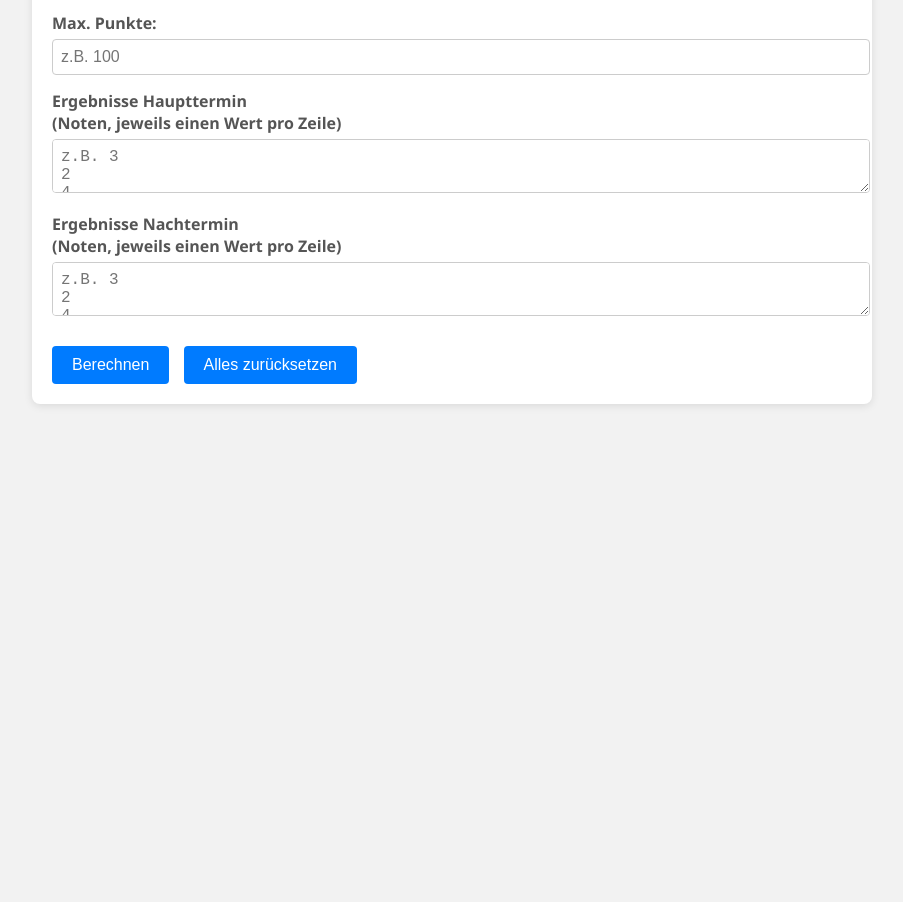
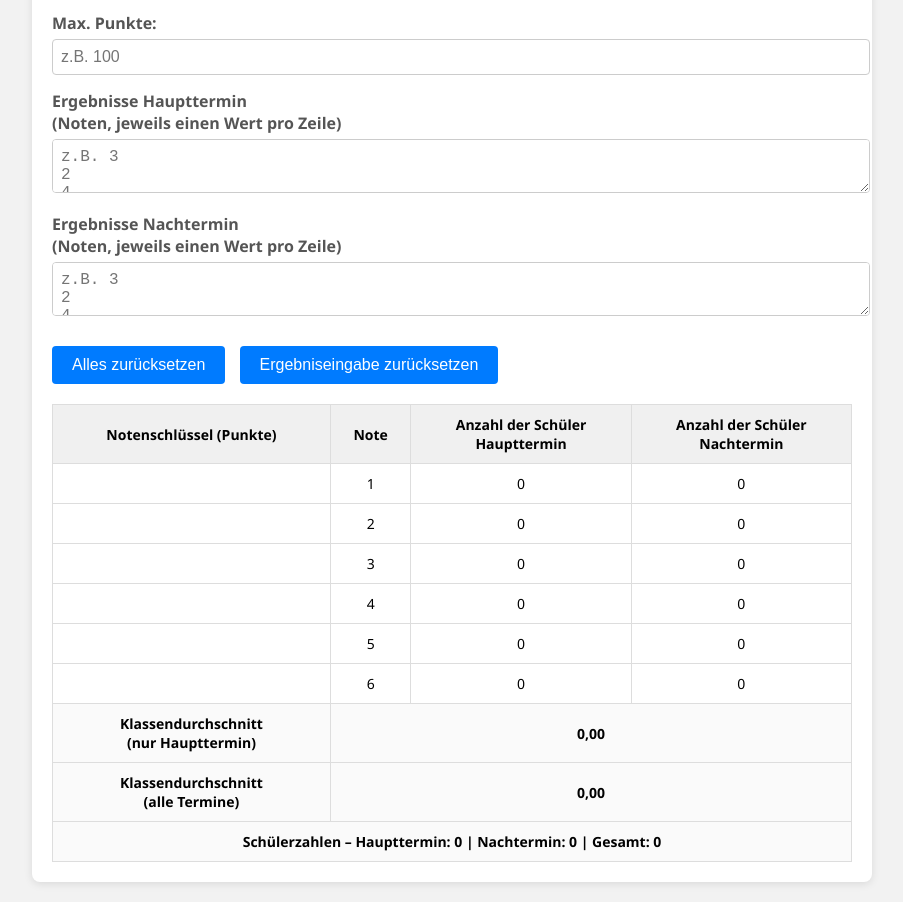
Before and after one commit to jonzim-cmd/mantelbogen_tabelle, a plain HTML site: page index.html in a window 1280 px wide. Shown: the part 149-1051 px from the top of the page, without its empty margins (188-1091 px from the left). Before the commit the page ends 800 px from the top, so only its background shows below. Drawn offline with nearby package versions, Linux system fonts and the light colour scheme.

Commit message:
Update index.html

```diff
--- a/index.html
+++ b/index.html
@@ -115,12 +115,12 @@
       <textarea id="nachtermin" placeholder="z.B. 3&#10;2&#10;4&#10;..."></textarea>
     </div>
 
-    <!-- Buttons zur Berechnung und zum Zurücksetzen -->
-    <button onclick="calculateGrades()">Berechnen</button>
+    <!-- Buttons: Gesamteingabe zurücksetzen und nur Noteneingabe zurücksetzen -->
     <button onclick="resetAll()">Alles zurücksetzen</button>
+    <button onclick="resetGrades()">Ergebniseingabe zurücksetzen</button>
 
-    <!-- Ergebnis-Tabelle -->
-    <table id="resultTable" style="display:none;">
+    <!-- Ergebnis-Tabelle (immer sichtbar) -->
+    <table id="resultTable">
       <thead>
         <tr>
           <th>Notenschlüssel (Punkte)</th>
@@ -174,10 +174,14 @@
           <td colspan="1">Klassendurchschnitt<br>(alle Termine)</td>
           <td colspan="3" id="avgAll"></td>
         </tr>
+        <!-- Gesamtzahlen-Zeile (immer als letzte Zeile) -->
+        <tr class="footer-row">
+          <td colspan="4" id="totalRow"></td>
+        </tr>
       </tbody>
     </table>
 
-    <!-- Button zum PDF-Export -->
+    <!-- Button zum PDF-Export (wird nur angezeigt, wenn Noteneingaben vorliegen) -->
     <button id="generatePDF" style="display:none;">PDF erzeugen</button>
   </div>
 
@@ -226,21 +230,29 @@
         if (grade >= 1 && grade <= 6) { countN[grade]++; }
       });
 
-      // Durchschnittsberechnung (auf zwei Nachkommastellen, Komma als Dezimaltrennzeichen)
-      const average = (arr) => {
-        if (arr.length === 0) return 0;
-        return arr.reduce((sum, val) => sum + val, 0) / arr.length;
-      };
-      const avgH   = average(hauptNotes);
-      const avgAll = average(hauptNotes.concat(nachNotes));
-
-      // Ergebnis-Tabelle füllen (Zähler und Durchschnitt)
+      // Gesamtzahlen ermitteln und in den Zellen anzeigen
+      let totalHCount = 0, totalNCount = 0;
       for (let i = 1; i <= 6; i++) {
+        totalHCount += countH[i];
+        totalNCount += countN[i];
         document.querySelector(".count-h-" + i).textContent = countH[i] || 0;
         document.querySelector(".count-n-" + i).textContent = countN[i] || 0;
       }
-      document.getElementById("avgH").textContent   = avgH.toFixed(2).replace('.', ',');
-      document.getElementById("avgAll").textContent = avgAll.toFixed(2).replace('.', ',');
+      const totalCount = totalHCount + totalNCount;
+
+      // Durchschnittsberechnung (auf zwei Nachkommastellen, Komma als Dezimaltrennzeichen)
+      const avgH = hauptNotes.length ? (hauptNotes.reduce((sum, val) => sum + val, 0) / hauptNotes.length).toFixed(2).replace('.', ',') : "0,00";
+      const allNotes = hauptNotes.concat(nachNotes);
+      const avgAll = allNotes.length ? (allNotes.reduce((sum, val) => sum + val, 0) / allNotes.length).toFixed(2).replace('.', ',') : "0,00";
+
+      document.getElementById("avgH").textContent = avgH;
+      document.getElementById("avgAll").textContent = avgAll;
+
+      // Fülle die Gesamtzahlen-Zeile (immer als letzte Zeile)
+      document.getElementById("totalRow").textContent =
+        "Schülerzahlen – Haupttermin: " + totalHCount +
+        " | Nachtermin: " + totalNCount +
+        " | Gesamt: " + totalCount;
 
       // Notenschlüssel (Punkterange) berechnen – sofern ein gültiger Maximalpunktwert eingegeben wurde
       const rangeCells = {
@@ -252,7 +264,6 @@
         6: document.querySelector(".range-6")
       };
 
-      // Notengrenzen je nach Schema
       let noteBoundaries;
       if (schema === "ihk") {
         noteBoundaries = [
@@ -275,8 +286,6 @@
       }
 
       if (!isNaN(maxPoints) && maxPoints > 0) {
-        // Für jede Note wird der Punktbereich berechnet – dabei wird für den unteren Grenzwert aufgerundet
-        // und für den oberen Grenzwert abgerundet, sodass nur halbe Punktwerte vorkommen.
         noteBoundaries.forEach((boundary, idx) => {
           const note   = boundary.note;
           const pctText = (boundary.min * 100).toFixed(2) + "%";
@@ -285,66 +294,76 @@
           if (idx === 0) {
             upperPoints = roundDownToNearestHalf(maxPoints).toFixed(1);
           } else {
-            // Berechne zunächst den Wert aus der nächsthöheren Grenze minus 0.1
             upperPoints = roundDownToNearestHalf(maxPoints * noteBoundaries[idx - 1].min - 0.1).toFixed(1);
           }
           rangeCells[note].textContent = "ab " + pctText + " (" + lowerPoints + " bis " + upperPoints + " Punkte)";
         });
       } else {
-        // Falls kein gültiger Maximalpunktwert vorliegt, wird die Spalte geleert.
         for (let i = 1; i <= 6; i++) {
           rangeCells[i].textContent = "";
         }
       }
 
-      // Ergebnis-Tabelle und PDF-Button einblenden
-      document.getElementById("resultTable").style.display = "table";
-      document.getElementById("generatePDF").style.display = "inline-block";
+      // PDF-Button nur anzeigen, wenn in mindestens einem der Noteneingabefelder Werte vorliegen
+      if (hauptNotes.length + nachNotes.length > 0) {
+        document.getElementById("generatePDF").style.display = "inline-block";
+      } else {
+        document.getElementById("generatePDF").style.display = "none";
+      }
     }
 
-    // Funktion zum kompletten Zurücksetzen aller Eingaben und Ausblendung der Ergebnisanzeige
+    // Setzt alle Eingaben (maximale Punktzahl und Noteneingaben) zurück
     function resetAll() {
       document.getElementById("maxPoints").value = "";
       document.getElementById("haupttermin").value = "";
       document.getElementById("nachtermin").value  = "";
-      // Setze das Notenschema auf Standard (IHK)
       document.querySelector('input[name="notenschema"][value="ihk"]').checked = true;
-      // Blende Ergebnis-Tabelle und PDF-Button aus
-      document.getElementById("resultTable").style.display = "none";
-      document.getElementById("generatePDF").style.display = "none";
+      calculateGrades();
     }
 
+    // Setzt nur die Noteneingaben (Haupt- und Nachtermin) zurück, die maximale Punktzahl bleibt erhalten
+    function resetGrades() {
+      document.getElementById("haupttermin").value = "";
+      document.getElementById("nachtermin").value = "";
+      calculateGrades();
+    }
+
+    // Live-Aktualisierung: Sobald in den Eingabefeldern Werte eingegeben werden, wird die Berechnung neu durchgeführt.
+    document.getElementById("maxPoints").addEventListener("input", calculateGrades);
+    document.getElementById("haupttermin").addEventListener("input", calculateGrades);
+    document.getElementById("nachtermin").addEventListener("input", calculateGrades);
+
+    // Aktualisierung auch bei Änderung des Notenschemas (Notengrenzen)
+    document.querySelectorAll('input[name="notenschema"]').forEach(elem => {
+      elem.addEventListener("change", calculateGrades);
+    });
+
     // PDF-Erzeugung: Die Tabelle wird mittels html2canvas als Bild in ein PDF eingebettet.
-    // Dabei wird ein Seitenrand von 2,5 cm (ca. 70,87 pt) in alle Richtungen berücksichtigt.
     document.getElementById("generatePDF").addEventListener("click", function(){
       html2canvas(document.getElementById("resultTable")).then(function(canvas) {
         const imgData = canvas.toDataURL('image/png');
         const { jsPDF } = window.jspdf;
-        // Erstelle ein PDF im Hochformat (A4) in Punkt-Einheiten
         const pdf = new jsPDF("p", "pt", "a4");
         const pdfWidth  = pdf.internal.pageSize.getWidth();
         const pdfHeight = pdf.internal.pageSize.getHeight();
-        // 2,5 cm Rand entspricht ca. 70,87 pt
-        const margin = 70.87;
+        const margin = 70.87; // ca. 2,5 cm Rand
         const availableWidth = pdfWidth - 2 * margin;
         const availableHeight = pdfHeight - 2 * margin;
-
-        // Hole Bildmaße aus dem Canvas (Originalbild)
         const imgProps = pdf.getImageProperties(imgData);
         const originalImgWidth  = imgProps.width;
         const originalImgHeight = imgProps.height;
-        // Skaliere so, dass das Bild in den verfügbaren Bereich passt, ohne das Seitenverhältnis zu verlieren
         const scale = Math.min(availableWidth / originalImgWidth, availableHeight / originalImgHeight);
         const imgDisplayWidth = originalImgWidth * scale;
         const imgDisplayHeight = originalImgHeight * scale;
-        // Zentriere das Bild innerhalb des Randbereichs
         const x = margin + (availableWidth - imgDisplayWidth) / 2;
         const y = margin + (availableHeight - imgDisplayHeight) / 2;
-
         pdf.addImage(imgData, 'PNG', x, y, imgDisplayWidth, imgDisplayHeight);
         pdf.save("Notenauswertung.pdf");
       });
     });
+
+    // Initialer Aufruf, damit die Tabelle bereits beim Laden der Seite korrekt dargestellt wird
+    calculateGrades();
   </script>
 </body>
 </html>
```
